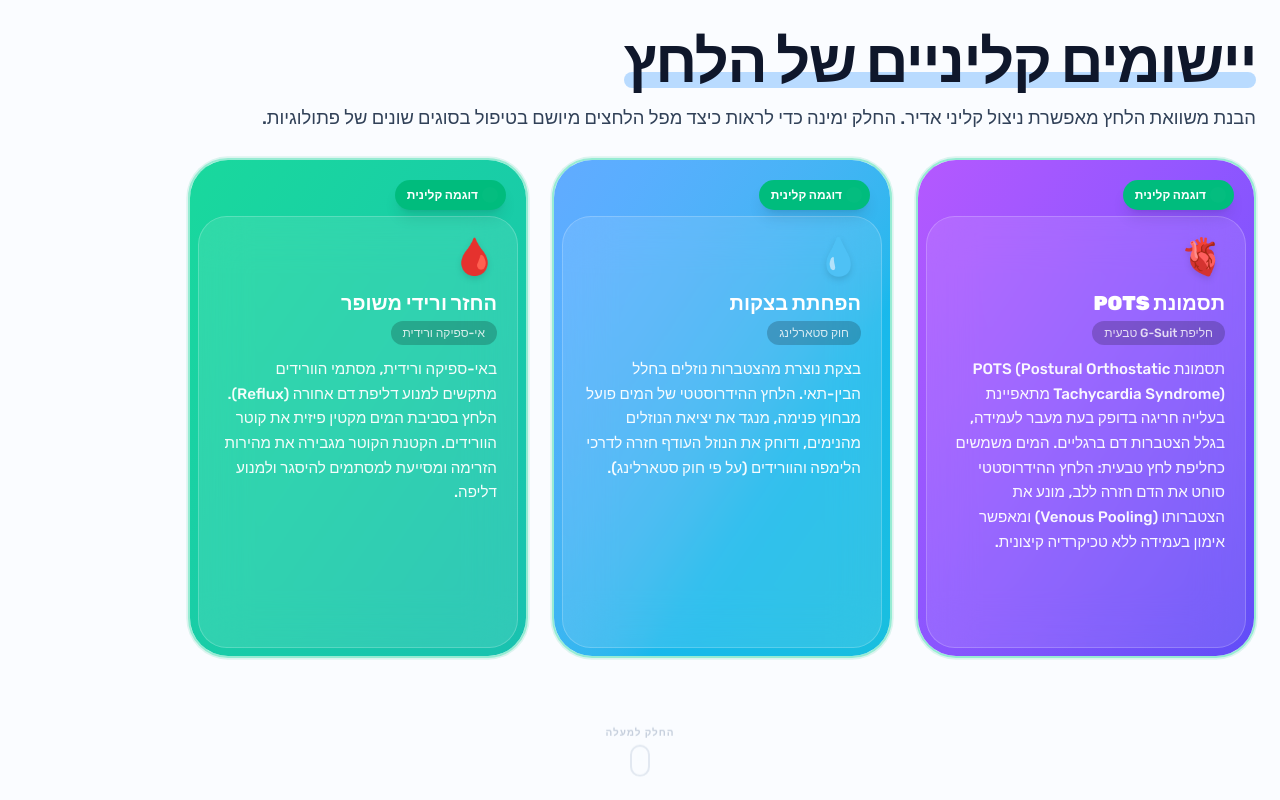
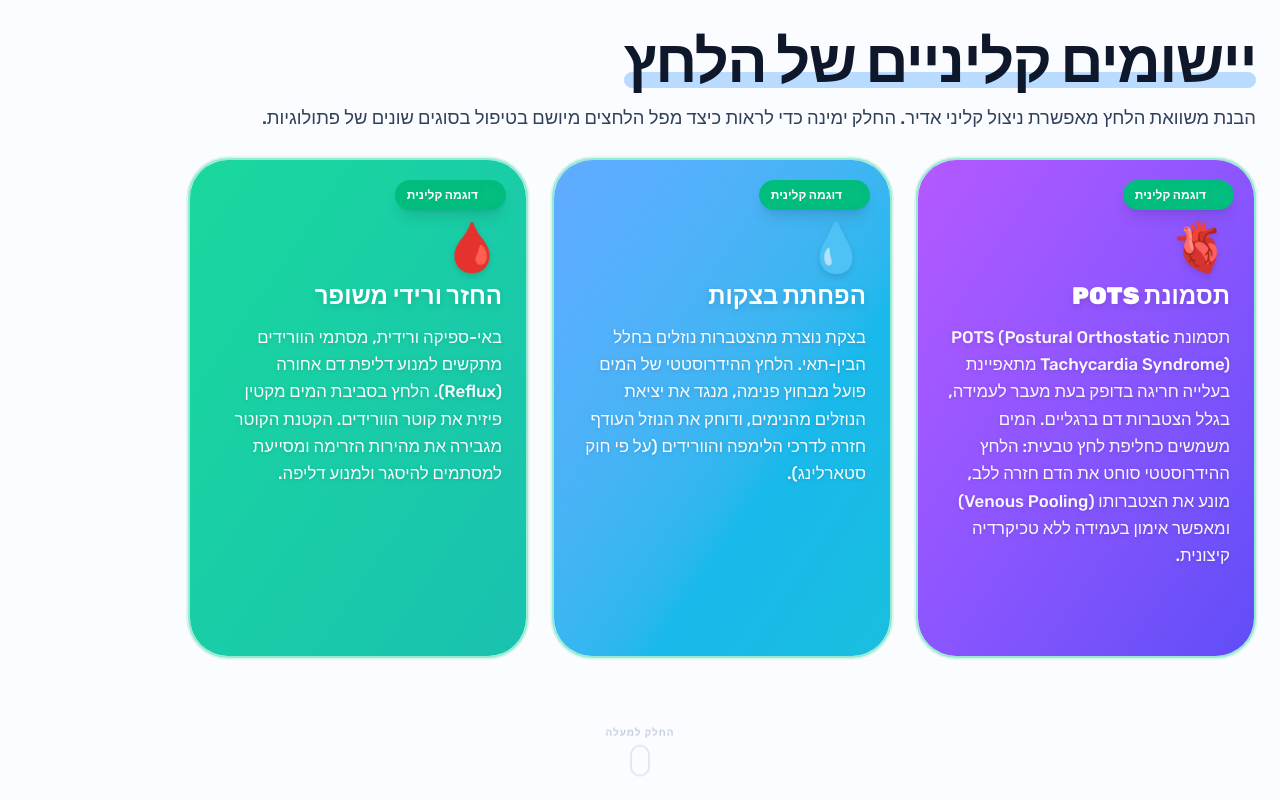
Before and after one commit to Tm9hbQn/hydroreel, a Next.js app in the folder app_build/: page /hydroreel/ in a window 1280 px wide. Shown: the part 1600-2400 px from the top of the page. Built offline with nearby package versions, Linux system fonts and the light colour scheme.

Commit message:
Refine ClinicalCarouselReel UI: remove inner glass, custom scrollbar, remove subtitles

```diff
--- a/app_build/components/visuals/ClinicalCarouselReel.tsx
+++ b/app_build/components/visuals/ClinicalCarouselReel.tsx
@@ -6,7 +6,6 @@ const cases = [
   {
     id: 1,
     title: "תסמונת POTS",
-    subtitle: "חליפת G-Suit טבעית",
     description: "תסמונת POTS (Postural Orthostatic Tachycardia Syndrome) מתאפיינת בעלייה חריגה בדופק בעת מעבר לעמידה, בגלל הצטברות דם ברגליים. המים משמשים כחליפת לחץ טבעית: הלחץ ההידרוסטטי סוחט את הדם חזרה ללב, מונע את הצטברותו (Venous Pooling) ומאפשר אימון בעמידה ללא טכיקרדיה קיצונית.",
     color: "from-purple-500 to-indigo-600",
     icon: "🫀"
@@ -14,7 +13,6 @@ const cases = [
   {
     id: 2,
     title: "הפחתת בצקות",
-    subtitle: "חוק סטארלינג",
     description: "בצקת נוצרת מהצטברות נוזלים בחלל הבין-תאי. הלחץ ההידרוסטטי של המים פועל מבחוץ פנימה, מנגד את יציאת הנוזלים מהנימים, ודוחק את הנוזל העודף חזרה לדרכי הלימפה והוורידים (על פי חוק סטארלינג).",
     color: "from-blue-400 to-cyan-500",
     icon: "💧"
@@ -22,7 +20,6 @@ const cases = [
   {
     id: 3,
     title: "החזר ורידי משופר",
-    subtitle: "אי-ספיקה ורידית",
     description: "באי-ספיקה ורידית, מסתמי הוורידים מתקשים למנוע דליפת דם אחורה (Reflux). הלחץ בסביבת המים מקטין פיזית את קוטר הוורידים. הקטנת הקוטר מגבירה את מהירות הזרימה ומסייעת למסתמים להיסגר ולמנוע דליפה.",
     color: "from-emerald-400 to-teal-500",
     icon: "🩸"
@@ -58,14 +55,11 @@ export default function ClinicalCarouselReel() {
               דוגמה קלינית
             </div>
 
-            {/* Glass Content */}
-            <div className="absolute inset-2 mt-12 bg-white/10 backdrop-blur-xl rounded-[1.8rem] border border-white/20 p-5 flex flex-col text-white overflow-y-auto hide-scrollbar">
-              <div className="text-4xl mb-3 drop-shadow-md shrink-0">{c.icon}</div>
-              <h3 className="text-xl font-black mb-1 shrink-0">{c.title}</h3>
-              <div className="text-white/80 font-medium text-xs mb-3 inline-block bg-black/20 px-3 py-1 rounded-full self-start shrink-0">
-                {c.subtitle}
-              </div>
-              <p className="text-white/95 leading-relaxed font-medium text-[0.95rem] pb-2 shrink-0">
+            {/* Content directly on card, no inner glass layer, with custom scrollbar */}
+            <div className="relative z-10 w-full h-full px-6 pt-16 pb-2 flex flex-col text-white overflow-y-auto custom-scrollbar">
+              <div className="text-5xl mb-2 drop-shadow-md shrink-0">{c.icon}</div>
+              <h3 className="text-2xl font-black mb-3 shrink-0 drop-shadow-md">{c.title}</h3>
+              <p className="text-white/95 leading-relaxed font-medium text-[1.05rem] pb-4 shrink-0 drop-shadow-sm">
                 {c.description}
               </p>
             </div>
@@ -79,6 +73,11 @@ export default function ClinicalCarouselReel() {
       <style dangerouslySetInnerHTML={{__html: `
         .hide-scrollbar::-webkit-scrollbar { display: none; }
         .hide-scrollbar { -ms-overflow-style: none; scrollbar-width: none; }
+
+        .custom-scrollbar::-webkit-scrollbar { width: 5px; }
+        .custom-scrollbar::-webkit-scrollbar-track { background: transparent; }
+        .custom-scrollbar::-webkit-scrollbar-thumb { background: rgba(255, 255, 255, 0.4); border-radius: 10px; }
+        .custom-scrollbar { scrollbar-width: thin; scrollbar-color: rgba(255, 255, 255, 0.4) transparent; }
       `}} />
     </div>
   );
```
